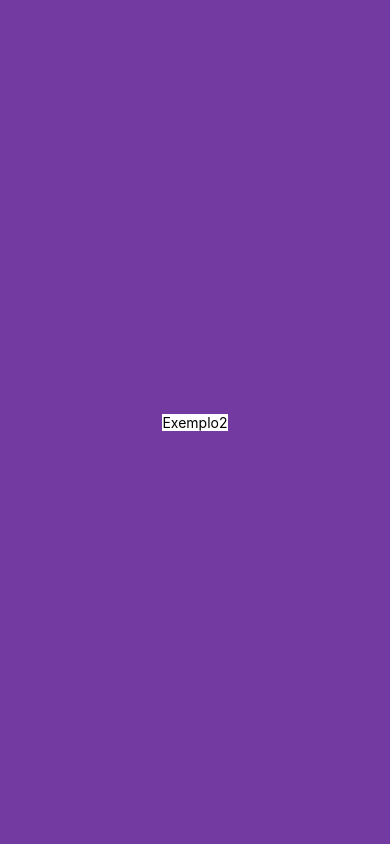
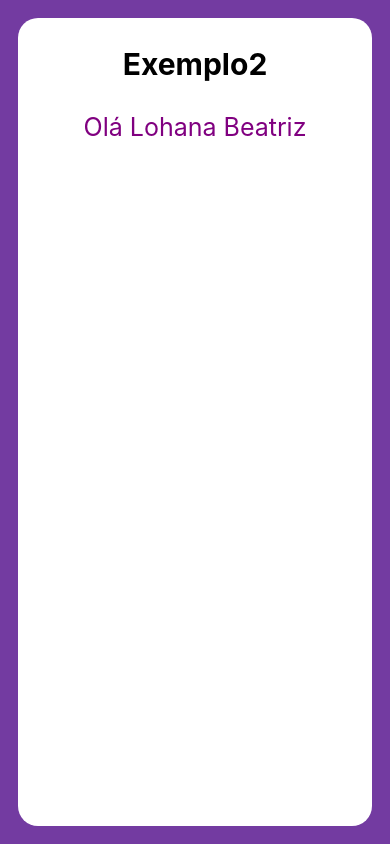
Before and after one commit to lohanabea/aula_expo_0, a React Native app: screen / in a window 390 px wide. Built offline with nearby package versions, Linux system fonts and the light colour scheme.

Commit message:
alua 22-03

```diff
--- a/App.js
+++ b/App.js
@@ -20,5 +20,6 @@
     backgroundColor: '#733ba1',
     alignItems: 'center',
     justifyContent: 'center',
+    padding: 18,
   },
 });
--- a/components/exemplo_2/index.js
+++ b/components/exemplo_2/index.js
@@ -4,8 +4,12 @@
 function Exemplo2 (){
     return(
         <View style={styles.container}>
-            <Text >Exemplo2</Text>
+            <Text style={styles.titulo}>Exemplo2</Text>
+
+        <View style={styles.viewmensagem}>
+            <Text style={styles.mensagem}>Olá Lohana Beatriz</Text>
         </View>
-    )
-};
+        </View>
+    );
+}
 export default Exemplo2;
--- a/components/exemplo_2/styles.js
+++ b/components/exemplo_2/styles.js
@@ -3,6 +3,21 @@
 const styles= StyleSheet.create({
     container:{
         backgroundColor:'#fff',
+        height:'100%',
+        width:'100%',
+        borderRadius:20,
+        alignItems:'center',
+        padding: 8,
+    },
+    titulo:{
+        fontSize:30,
+        fontWeight:'bold',
+        marginVertical:20,
+    },
+    mensagem:{
+        fontSize:25,
+        margin:10,
+        color:'purple',
     },
 });
 
```
